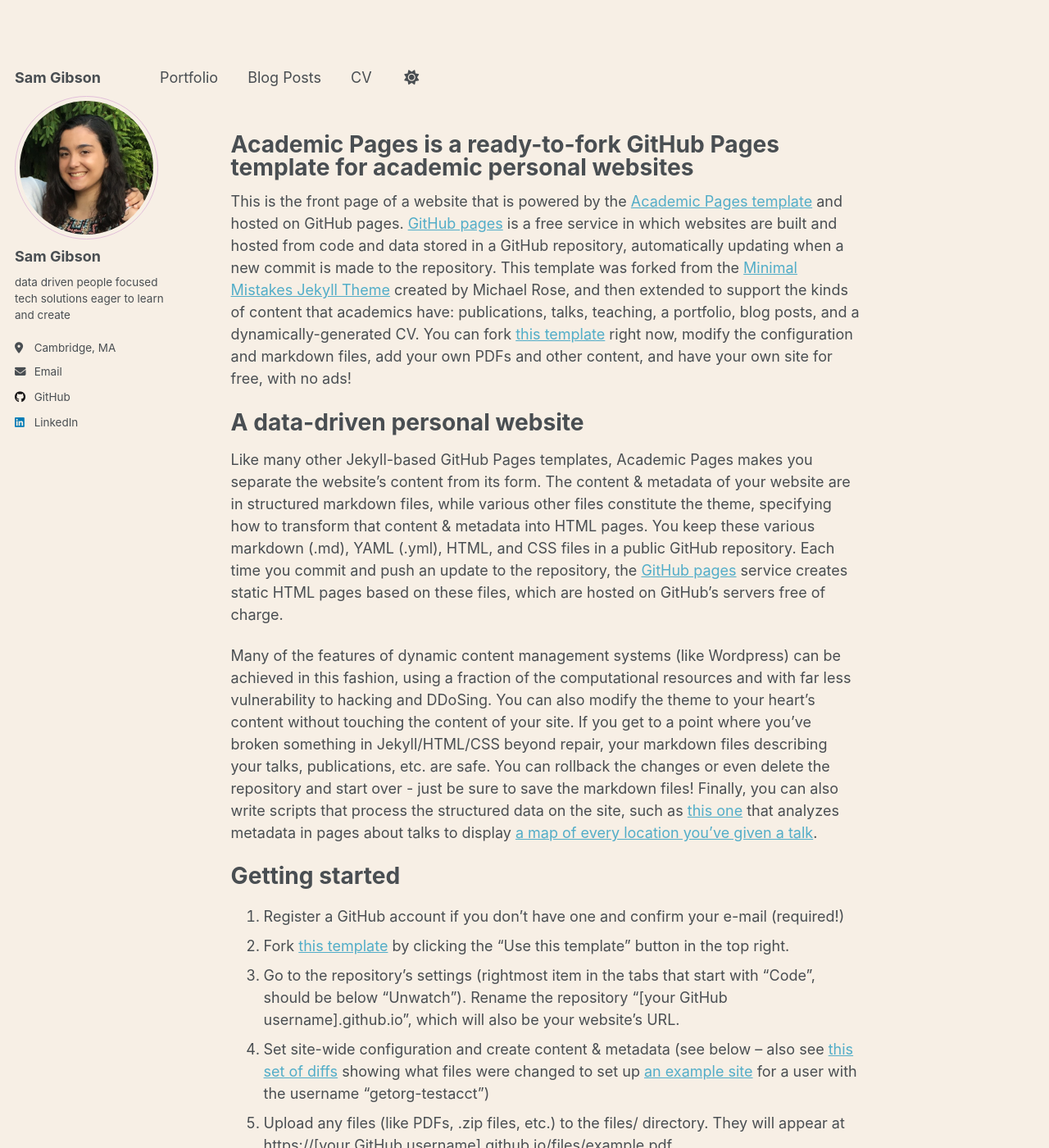
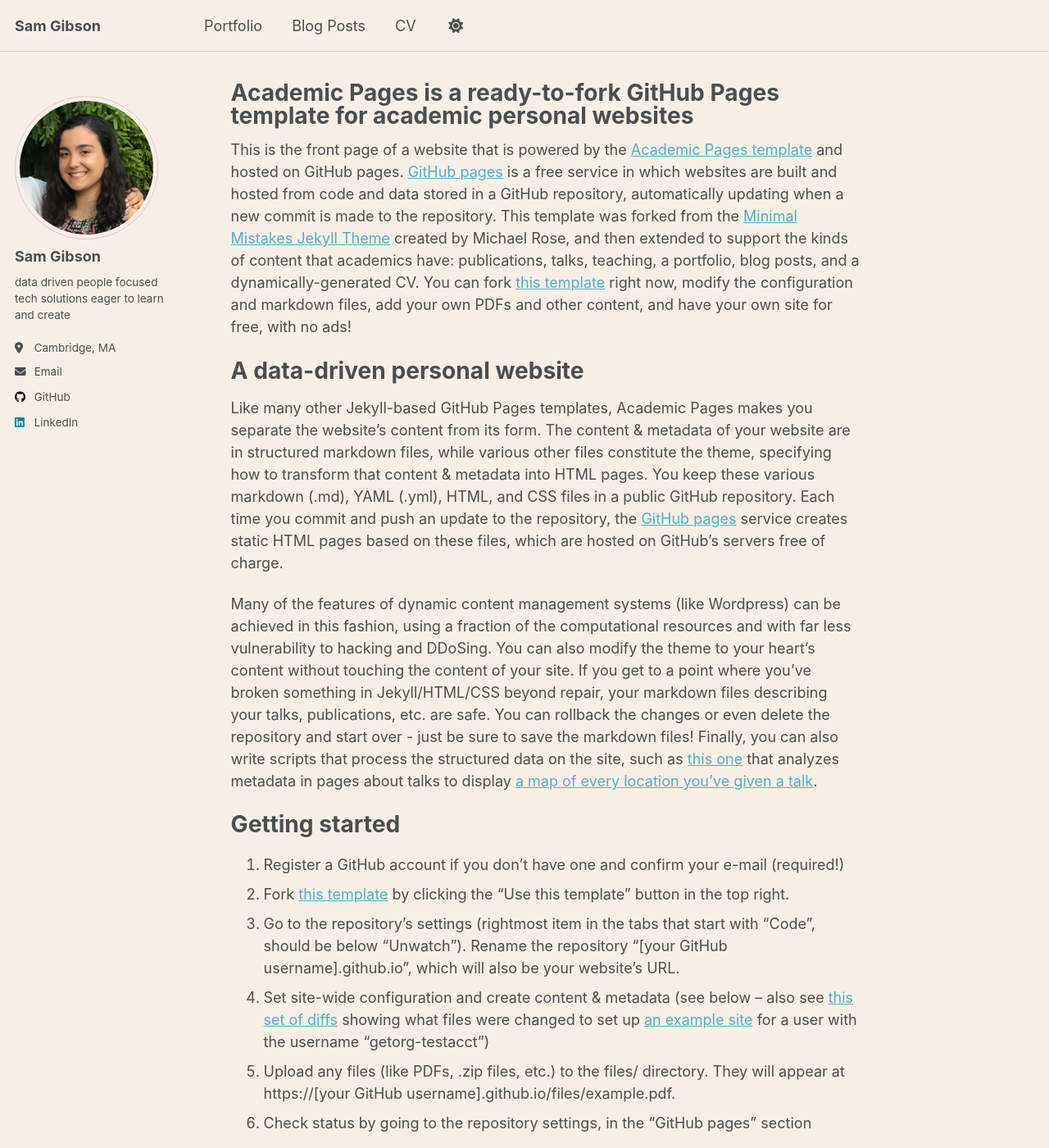
Before and after one commit to smgibson19/smgibson19.github.io, a Jekyll site: the page built from _pages/about.md, in a window 1280 px wide and 1400 px high. Shown: the whole window at 82% size. Built offline with Jekyll 4.4.1, drawn with Linux system fonts in a browser that asks for light colours.

Commit message:
center nav panel

```diff
--- a/_sass/layout/_masthead.scss
+++ b/_sass/layout/_masthead.scss
@@ -3,7 +3,7 @@
    ========================================================================== */
 
 .masthead {
-  position: auto;
+  position: fixed;
   background: var(--global-bg-color);
   height: fit-content;
   top: 0;
@@ -61,7 +61,7 @@
   white-space: nowrap;
 
   &--lg {
-    padding-right: 2em;
+    padding-right: 5em;
     font-weight: 700;
   }
 }
```
